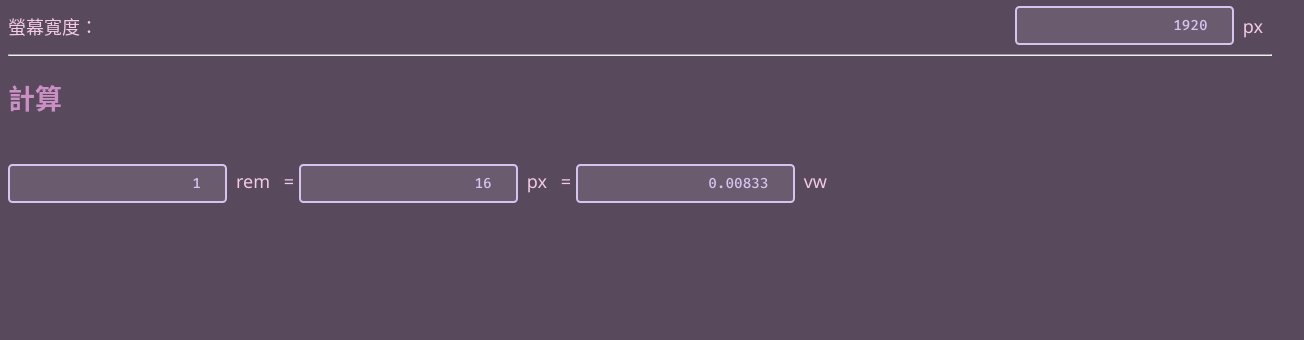
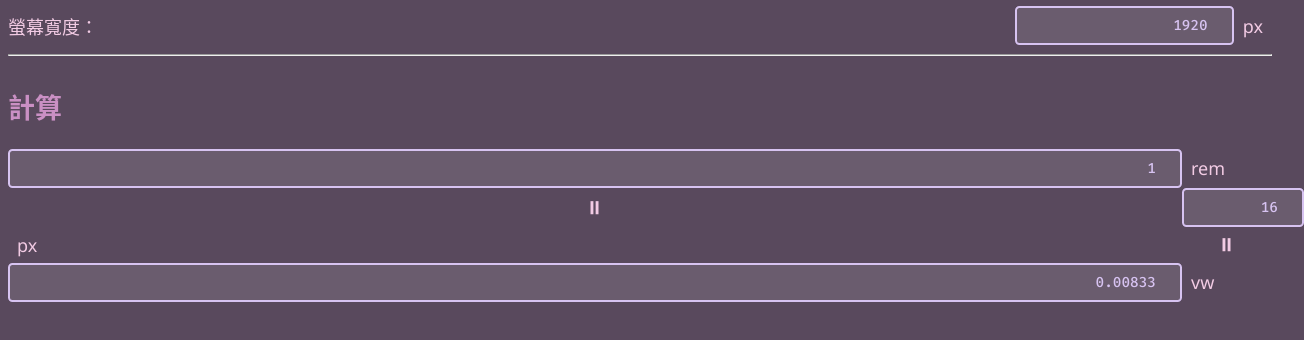
Before and after one commit to shiyou0130011/Webdesign-Calauator, a website: page src/index.html in a window 1280 px wide. Shown: the part 160-500 px from the top of the page, 1304 px wide, since content can reach past the window. Drawn offline with Linux system fonts and the light colour scheme.

Commit message:
使用 css grid 調整 calc result 區域的排版

```diff
--- a/src/styles.css
+++ b/src/styles.css
@@ -56,3 +56,35 @@ input {
 	padding-left: .5rem;
 	padding-right: .5rem;
 }
+/* grid styles */
+#calc-result{
+	display: grid;
+	grid-template-columns: auto 5rem;
+
+	align-items: center;
+}
+#calc-result h1,
+#calc-result h2,
+#calc-result h3,
+#calc-result br {
+	grid-columns: 1 / 3;
+}
+#calc-result input{
+	grid-columns: 1 / 2;
+}
+#calc-result .unit{
+	grid-columns: 2 / 3;
+}
+#calc-result .equal{
+	grid-columns: 1 / 3;
+
+	writing-mode: vertical-rl;
+
+	font-size: 1.5rem;
+	font-weight: 700;
+
+	display: flex;
+	min-height: 2rem;
+	align-items: center;
+	justify-content: center;
+}
```
